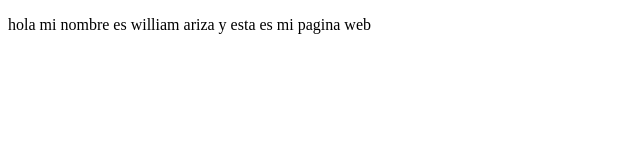
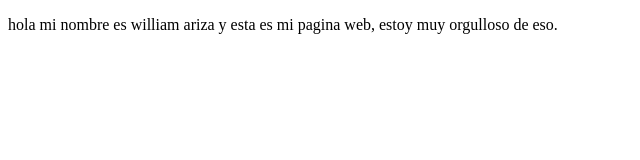
Before and after one commit to wiarsam/proyectoDemoCursoPrework, a plain HTML site: page index.html in a window 1280 px wide. Shown: the whole page, without its empty margins (0-640 px from the left). Drawn offline with Linux system fonts and the light colour scheme.

Commit message:
cambios en la descripcion de la web

```diff
--- a/index.html
+++ b/index.html
@@ -8,7 +8,7 @@
 </head>
 <body>
     <p>
-        hola mi nombre es william ariza y esta es mi pagina web
+        hola mi nombre es william ariza y esta es mi pagina web, estoy muy orgulloso de eso.
     </p>
 
 </body>
```
